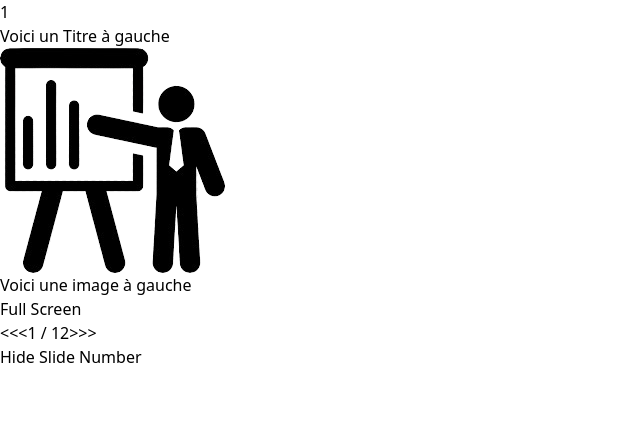
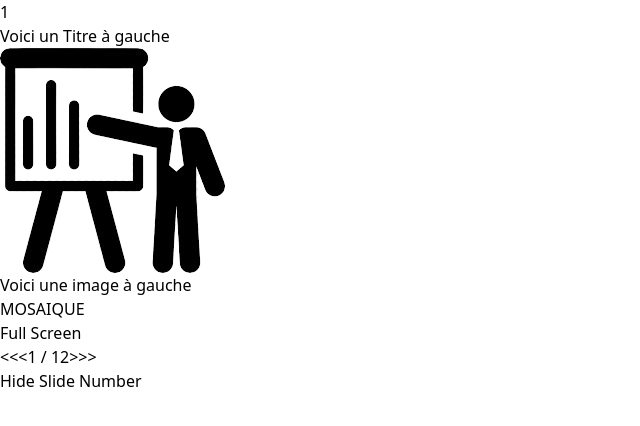
Before and after one commit to Fabien83560/react-slides, a React (Vite) app: page / in a window 1280 px wide. Shown: the top 426 px of the page, without its empty margins (0-640 px from the left). Built offline with nearby package versions, Linux system fonts and the light colour scheme.

Commit message:
Add Mosaique.jsx

```diff
--- a/src/components/App.jsx
+++ b/src/components/App.jsx
@@ -1,11 +1,13 @@
 import Deck from "./Deck.jsx";
 import ToolBar from "./ToolBar.jsx";
+import Mosaique from "./Mosaique.jsx"
 
 export default function App() {
 
     return (
         <>
             <Deck />
+            <Mosaique />
             <ToolBar />
         </>
     );
--- a/src/components/Deck.jsx
+++ b/src/components/Deck.jsx
@@ -4,7 +4,7 @@ import { useFullScreen } from '../context/FullScreenContext';
 import { useSlideCount } from '../context/SlideCountContext';
 import { useShowSlideNumber } from '../context/ShowSlideNumberContext.jsx';
 import '../css/custom-animation.css';
-import { textColorStyle, backgroundColorStyle } from '../css/style.js';
+import { textColorStyle } from '../css/style.js';
 
 // Add your own import
 import presentationImg from "../assets/presentation.png";
@@ -119,7 +119,7 @@ export default function Deck() {
         setPrevSlide(currentSlide);
     }, [currentSlide]);
 
-    const deckStyle = isFullScreen ? "m-0 shadow-none h-[95vh] overscroll-none" : "m-10 shadow-2xl h-[82vh] overscroll-none";
+    const deckStyle = isFullScreen ? "m-0 shadow-none h-[95vh] overscroll-none" : "m-10 shadow-2xl h-[70vh] overscroll-none";
 
     return (
         <div className={`${deckStyle} relative overflow-hidden`}>
--- a/src/components/Markdown.jsx
+++ b/src/components/Markdown.jsx
@@ -23,7 +23,7 @@ console.log(example);
 
 [Un lien](http://example.com)
 
-![Une image](../assets/presentation.png)
+![Une image](/src/assets/presentation.png)
 
 **Texte en gras** et *texte en italique*.
 
--- a/src/components/Mosaique.jsx
+++ b/src/components/Mosaique.jsx
@@ -1,8 +1,10 @@
-export default function Mosaique({ slides }) {
+export default function Mosaique({ }) {
 
     return (
         <>
-
+            <div className="ml-5 mr-5 h-28 ml-5 shadow-2xl">
+            <p>MOSAIQUE</p>
+            </div>
         </>
     );
 }
```
